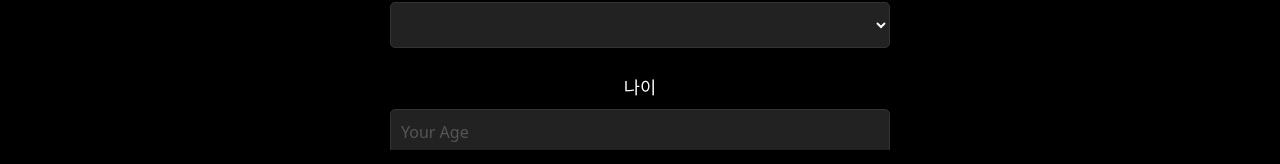
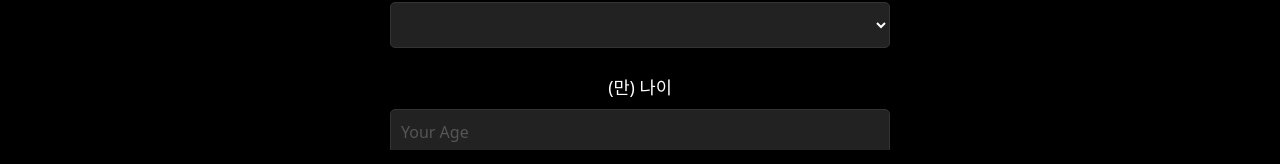
Before and after one commit to soojinroh/doyouknow, a Vue app: page /personal-info in a window 1280 px wide. Shown: the part 543-707 px from the top of the page. Built offline with nearby package versions, Linux system fonts and the light colour scheme.

Commit message:
나이표기 변경

```diff
--- a/src/views/PersonalInfoView.vue
+++ b/src/views/PersonalInfoView.vue
@@ -25,7 +25,7 @@
         </select>
       </div>
       <div class="form-group">
-        <label for="age">나이</label>
+        <label for="age">(만) 나이</label>
         <input type="number" id="age" placeholder="Your Age" v-model="rawAge" @blur="validateAge">
         <span v-if="ageError" style="color: red;">{{ ageError }}</span>
       </div>
```
